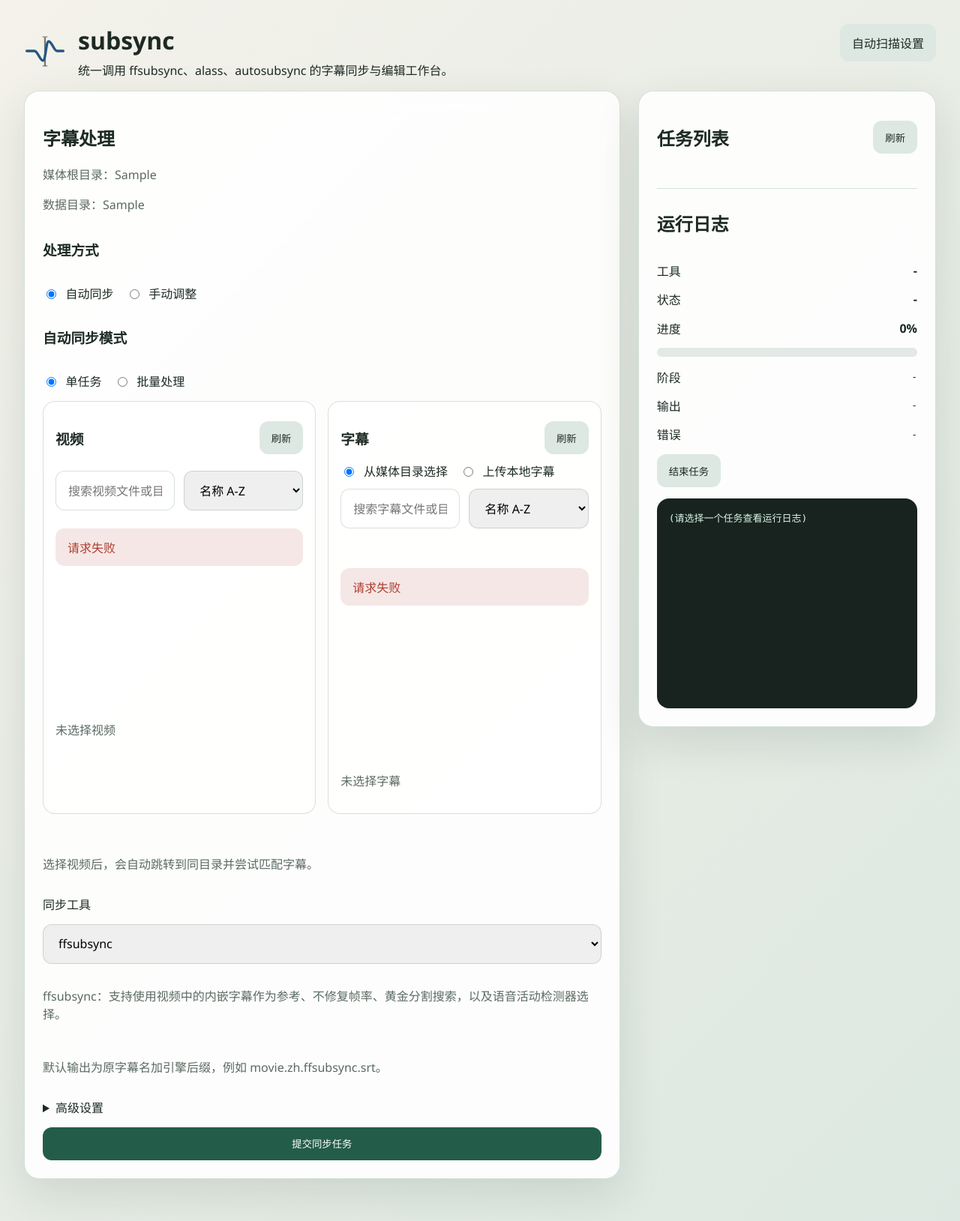
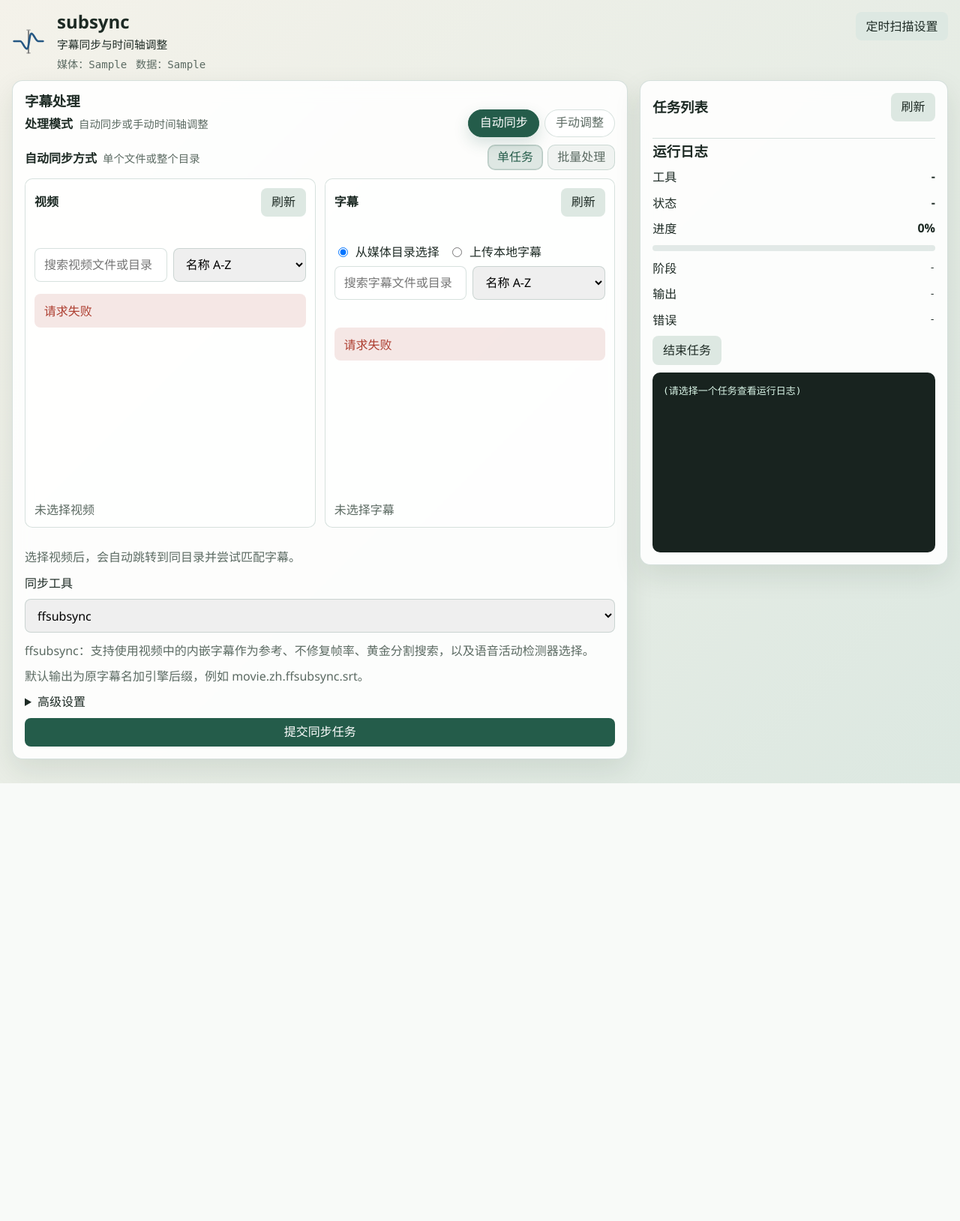
Before and after one commit to BlueBlueKitty/subsync, a Python web app: template templates/index.html in a window 1280 px wide. Shown: the whole page at 75% size. After the commit the page ends 1045 px from the top, so only its background shows below. Run offline with Jinja, Linux system fonts and the light colour scheme; the template is opened without the code that fills it: most values are stand-ins (such as "Sample title", 1, 10 or a date in 2020).

Commit message:
🐞 fix: 优化显示界面

```diff
--- a/static/app.css
+++ b/static/app.css
@@ -7,6 +7,9 @@
   --primary-hover: #1b4a3b;
   --border: rgba(36, 92, 74, 0.18);
   --danger: #ae3f31;
+  --radius-lg: 14px;
+  --radius-md: 10px;
+  --radius-sm: 8px;
 }
 
 * {
@@ -32,21 +35,21 @@
   background: var(--card);
   backdrop-filter: blur(12px);
   border: 1px solid var(--border);
-  border-radius: 20px;
-  box-shadow: 0 20px 60px rgba(17, 45, 34, 0.12);
+  border-radius: var(--radius-lg);
+  box-shadow: 0 14px 36px rgba(17, 45, 34, 0.1);
 }
 
 .login-card {
   width: min(440px, 100%);
-  padding: 2rem;
+  padding: 1.5rem;
 }
 
 .topbar {
   display: flex;
   justify-content: space-between;
-  gap: 1rem;
+  gap: 0.75rem;
   align-items: flex-start;
-  padding: 2rem 2rem 1rem;
+  padding: 1rem 1rem 0.75rem;
 }
 
 .brand-block,
@@ -62,12 +65,12 @@
   display: flex;
   flex-direction: column;
   justify-content: center;
-  gap: 0.35rem;
+  gap: 0.15rem;
 }
 
 .brand-logo {
-  width: 56px;
-  height: 72px;
+  width: 44px;
+  height: 58px;
   flex: 0 0 auto;
   display: block;
 }
@@ -75,74 +78,123 @@
 .brand-block h1,
 .login-brand h1 {
   margin: 0;
+  font-size: 1.5rem;
+  line-height: 1.1;
 }
 
 .brand-copy p,
 .login-card > p {
   margin: 0;
+  font-size: 0.92rem;
 }
 
 .topbar-actions {
   display: flex;
-  gap: 0.75rem;
+  gap: 0.5rem;
   align-items: center;
   flex-wrap: wrap;
 }
 
 .layout {
-  padding: 0 2rem 2rem;
+  padding: 0 1rem 1rem;
 }
 
 .workspace {
   display: grid;
   grid-template-columns: minmax(0, 2fr) minmax(320px, 1fr);
-  gap: 1.5rem;
+  gap: 1rem;
   align-items: start;
 }
 
 .card {
-  padding: 1.5rem;
-  margin: 0 auto 1.5rem;
+  padding: 1rem;
+  margin: 0 auto 1rem;
   width: 100%;
+}
+
+h1,
+h2,
+h3 {
+  margin: 0;
+  line-height: 1.2;
+}
+
+h2 {
+  font-size: 1.15rem;
+}
+
+h3 {
+  font-size: 1rem;
+}
+
+p {
+  margin: 0;
 }
 
 .quick-links {
   display: flex;
   justify-content: space-between;
   align-items: center;
-  gap: 1rem;
+  gap: 0.75rem;
 }
 
 .browser-grid {
   display: grid;
   grid-template-columns: repeat(auto-fit, minmax(280px, 1fr));
-  gap: 1rem;
-  margin-bottom: 1.5rem;
+  gap: 0.75rem;
+  margin-bottom: 1rem;
 }
 
 .browser {
   border: 1px solid var(--border);
-  border-radius: 16px;
-  padding: 1rem;
-  background: rgba(255, 255, 255, 0.7);
+  border-radius: var(--radius-md);
+  padding: 0.75rem;
+  background: rgba(255, 255, 255, 0.62);
+  display: flex;
+  flex-direction: column;
+  min-height: 0;
 }
 
 .browser-head,
 .status-row {
   display: flex;
   justify-content: space-between;
-  gap: 1rem;
+  gap: 0.75rem;
   align-items: center;
 }
 
+.browser-head {
+  min-height: 72px;
+  align-items: flex-start;
+}
+
+.browser-head-main {
+  display: flex;
+  justify-content: space-between;
+  align-items: center;
+  gap: 0.75rem;
+  width: 100%;
+}
+
+.browser-head-side {
+  display: flex;
+  flex-direction: column;
+  align-items: flex-end;
+  gap: 0.5rem;
+}
+
+.browser-head-side .mode-switch {
+  justify-content: flex-end;
+}
+
 .browser-actions {
-  margin: 0.75rem 0;
+  margin: 0.5rem 0;
 }
 
 .toolbar {
   display: flex;
-  gap: 0.75rem;
-  margin: 0.75rem 0;
+  gap: 0.5rem;
+  margin: 0.5rem 0;
 }
 
 .toolbar.compact {
@@ -153,34 +205,37 @@
   display: flex;
   gap: 0.4rem;
   flex-wrap: wrap;
-  margin-bottom: 0.75rem;
+  margin-bottom: 0.5rem;
 }
 
 .crumb {
-  padding: 0.45rem 0.7rem;
-  font-size: 0.9rem;
+  padding: 0.3rem 0.55rem;
+  font-size: 0.82rem;
 }
 
 .entries {
   display: flex;
   flex-direction: column;
-  gap: 0.5rem;
-  min-height: 240px;
-  max-height: 360px;
+  gap: 0.35rem;
+  min-height: 220px;
+  max-height: 340px;
   overflow: auto;
+  flex: 1 1 auto;
 }
 
 .entry,
 button,
 .button-link {
   border: 0;
-  border-radius: 12px;
-  padding: 0.8rem 1rem;
+  border-radius: var(--radius-sm);
+  padding: 0.6rem 0.85rem;
   background: var(--primary);
   color: white;
   cursor: pointer;
   text-decoration: none;
   transition: background 0.18s ease, transform 0.18s ease;
+  font: inherit;
+  line-height: 1.2;
 }
 
 .entry.file,
@@ -210,26 +265,26 @@
 
 input {
   width: 100%;
-  border-radius: 12px;
+  border-radius: var(--radius-sm);
   border: 1px solid var(--border);
-  padding: 0.85rem 1rem;
+  padding: 0.6rem 0.75rem;
   font: inherit;
 }
 
 textarea {
   width: 100%;
-  border-radius: 12px;
+  border-radius: var(--radius-sm);
   border: 1px solid var(--border);
-  padding: 0.85rem 1rem;
+  padding: 0.6rem 0.75rem;
   font: inherit;
   resize: vertical;
 }
 
 select {
   width: 100%;
-  border-radius: 12px;
+  border-radius: var(--radius-sm);
   border: 1px solid var(--border);
-  padding: 0.85rem 1rem;
+  padding: 0.6rem 0.75rem;
   font: inherit;
 }
 
@@ -242,19 +297,19 @@
 
 .stack {
   display: grid;
-  gap: 0.9rem;
+  gap: 0.65rem;
 }
 
 .advanced-grid {
   display: grid;
-  gap: 0.9rem;
-  margin-top: 1rem;
+  gap: 0.65rem;
+  margin-top: 0.75rem;
 }
 
 .checkbox {
   display: flex;
   align-items: center;
-  gap: 0.6rem;
+  gap: 0.45rem;
 }
 
 .checkbox input {
@@ -264,7 +319,7 @@
 .radio {
   display: flex;
   align-items: center;
-  gap: 0.6rem;
+  gap: 0.45rem;
 }
 
 .radio input {
@@ -273,13 +328,64 @@
 
 .mode-switch {
   display: flex;
-  gap: 1rem;
+  gap: 0.75rem;
   flex-wrap: wrap;
 }
 
+.segmented-switch {
+  display: inline-flex;
+  flex-wrap: wrap;
+  gap: 0.4rem;
+}
+
+.segmented-switch label {
+  cursor: pointer;
+}
+
+.segmented-switch input {
+  position: absolute;
+  opacity: 0;
+  pointer-events: none;
+}
+
+.switch-chip {
+  display: inline-flex;
+  align-items: center;
+  justify-content: center;
+  min-height: 36px;
+  padding: 0.55rem 0.9rem;
+  border-radius: 999px;
+  border: 1px solid var(--border);
+  background: rgba(255, 255, 255, 0.72);
+  color: var(--muted);
+  transition: all 0.18s ease;
+  line-height: 1.1;
+}
+
+.segmented-switch input:checked + .switch-chip {
+  color: white;
+  background: var(--primary);
+  border-color: var(--primary);
+  box-shadow: 0 8px 20px rgba(36, 92, 74, 0.18);
+}
+
+.segmented-switch.secondary-switch .switch-chip {
+  min-height: 32px;
+  padding: 0.45rem 0.75rem;
+  border-radius: 10px;
+  background: rgba(36, 92, 74, 0.06);
+}
+
+.segmented-switch.secondary-switch input:checked + .switch-chip {
+  background: rgba(36, 92, 74, 0.14);
+  color: var(--primary);
+  border-color: rgba(36, 92, 74, 0.22);
+  box-shadow: inset 0 0 0 1px rgba(36, 92, 74, 0.12);
+}
+
 .alert {
-  padding: 0.8rem 1rem;
-  border-radius: 12px;
+  padding: 0.65rem 0.8rem;
+  border-radius: var(--radius-sm);
   background: rgba(174, 63, 49, 0.12);
   color: var(--danger);
 }
@@ -305,18 +411,18 @@
 
 .log-panel {
   margin: 0;
-  padding: 1rem;
-  min-height: 280px;
+  padding: 0.85rem;
+  min-height: 240px;
   max-height: 60vh;
   overflow: auto;
-  border-radius: 16px;
+  border-radius: var(--radius-md);
   background: #18231f;
   color: #daf6e8;
 }
 
 .progress-bar {
   width: 100%;
-  height: 12px;
+  height: 8px;
   background: rgba(36, 92, 74, 0.12);
   border-radius: 999px;
   overflow: hidden;
@@ -330,17 +436,17 @@
 
 .task-list {
   display: grid;
-  gap: 1rem;
+  gap: 0.75rem;
   max-height: 42vh;
   overflow: auto;
 }
 
 .task-item {
   display: grid;
-  gap: 0.6rem;
-  padding: 1rem;
+  gap: 0.45rem;
+  padding: 0.75rem;
   border: 1px solid var(--border);
-  border-radius: 16px;
+  border-radius: var(--radius-md);
   background: rgba(255, 255, 255, 0.74);
   color: inherit;
   text-align: left;
@@ -354,21 +460,21 @@
 .task-item-head {
   display: flex;
   justify-content: space-between;
-  gap: 1rem;
+  gap: 0.75rem;
 }
 
 .task-sidebar {
   position: sticky;
   top: 1rem;
   display: grid;
-  gap: 1rem;
+  gap: 0.75rem;
 }
 
 .task-sidebar-head,
 .task-actions {
   display: flex;
   justify-content: space-between;
-  gap: 0.75rem;
+  gap: 0.5rem;
   align-items: center;
 }
 
@@ -378,13 +484,13 @@
 }
 
 .log-section {
-  padding-top: 0.5rem;
+  padding-top: 0.35rem;
   border-top: 1px solid var(--border);
 }
 
 .batch-preview {
   border-top: 1px solid var(--border);
-  padding-top: 0.75rem;
+  padding-top: 0.6rem;
 }
 
 .pair-list {
@@ -393,6 +499,83 @@
   display: grid;
   gap: 0.35rem;
   color: var(--muted);
+}
+
+.page-meta {
+  display: flex;
+  flex-wrap: wrap;
+  gap: 0.4rem 0.75rem;
+  font-size: 0.88rem;
+}
+
+.page-meta code,
+.status-row code {
+  max-width: 100%;
+  overflow-wrap: anywhere;
+}
+
+.compact-header {
+  display: grid;
+  gap: 0.35rem;
+}
+
+.section-heading {
+  display: grid;
+  gap: 0.2rem;
+}
+
+.section-heading p {
+  font-size: 0.9rem;
+}
+
+.inline-section {
+  display: flex;
+  justify-content: space-between;
+  align-items: center;
+  gap: 0.75rem;
+  flex-wrap: wrap;
+}
+
+.inline-section-copy {
+  display: flex;
+  align-items: baseline;
+  gap: 0.5rem;
+  flex-wrap: wrap;
+}
+
+.inline-section-copy .muted {
+  font-size: 0.9rem;
+}
+
+.head-switch {
+  margin-left: auto;
+}
+
+.muted-row {
+  display: flex;
+  flex-wrap: wrap;
+  gap: 0.35rem 0.75rem;
+}
+
+details > summary {
+  cursor: pointer;
+}
+
+.settings-grid {
+  display: grid;
+  grid-template-columns: minmax(0, 1.45fr) minmax(320px, 1fr);
+  gap: 1rem;
+  align-items: start;
+}
+
+.settings-side {
+  display: grid;
+  gap: 1rem;
+}
+
+.details-stack {
+  display: grid;
+  gap: 0.65rem;
 }
 
 @media (max-width: 768px) {
@@ -416,6 +599,10 @@
     grid-template-columns: 1fr;
   }
 
+  .settings-grid {
+    grid-template-columns: 1fr;
+  }
+
   .quick-links {
     flex-direction: column;
     align-items: flex-start;
@@ -426,4 +613,34 @@
     padding-left: 1rem;
     padding-right: 1rem;
   }
+
+  .status-row,
+  .task-actions {
+    flex-direction: column;
+    align-items: flex-start;
+  }
+
+  .inline-section,
+  .inline-section-copy {
+    flex-direction: column;
+    align-items: flex-start;
+  }
+
+  .head-switch {
+    margin-left: 0;
+  }
+
+  .browser-head {
+    min-height: 0;
+  }
+
+  .browser-head-main,
+  .browser-head-side {
+    width: 100%;
+    align-items: stretch;
+  }
+
+  .browser-head-side .mode-switch {
+    justify-content: flex-start;
+  }
 }
--- a/static/app.js
+++ b/static/app.js
@@ -769,7 +769,7 @@
       }
       const result = await response.json();
       renderSchedulerState(result);
-      successBox.textContent = "扫描设置已保存。";
+      successBox.textContent = "定时扫描设置已保存。";
       successBox.classList.remove("hidden");
     } catch (error) {
       errorBox.textContent = error.message;
@@ -793,7 +793,7 @@
       document.getElementById("scheduler-status-label").textContent = result.last_status || "-";
       document.getElementById("scheduler-last-summary").textContent = result.last_summary || "-";
       document.getElementById("scheduler-last-error").textContent = result.last_error || "-";
-      successBox.textContent = "已触发扫描任务。";
+      successBox.textContent = "已触发定时扫描任务。";
       successBox.classList.remove("hidden");
       setTimeout(() => refreshState().catch(() => {}), 500);
     } catch (error) {
--- a/templates/index.html
+++ b/templates/index.html
@@ -11,13 +11,17 @@
     <header class="topbar">
       <div class="brand-block">
         <img class="brand-logo" src="/static/logo.svg" alt="ffsubsync Web logo" />
-        <div class="brand-copy">
+        <div class="brand-copy compact-header">
           <h1>subsync</h1>
-          <p>统一调用 ffsubsync、alass、autosubsync 的字幕同步与编辑工作台。</p>
+          <p>字幕同步与时间轴调整</p>
+          <div class="page-meta muted">
+            <span>媒体：<code>{{ media_root }}</code></span>
+            <span>数据：<code>{{ data_root }}</code></span>
+          </div>
         </div>
       </div>
       <nav class="nav-links">
-        <a class="button-link secondary" href="/settings">自动扫描设置</a>
+        <a class="button-link secondary" href="/settings">定时扫描设置</a>
       </nav>
     </header>
 
@@ -25,44 +29,56 @@
       <div class="workspace">
         <section class="card">
           <h2>字幕处理</h2>
-          <p class="muted">媒体根目录：{{ media_root }}</p>
-          <p class="muted">数据目录：{{ data_root }}</p>
 
           <form id="task-form" class="stack" enctype="multipart/form-data">
             <section class="stack">
-              <h3>处理方式</h3>
-              <div class="mode-switch">
+              <div class="inline-section">
+                <div class="inline-section-copy">
+                  <h3>处理模式</h3>
+                  <p class="muted">自动同步或手动时间轴调整</p>
+                </div>
+                <div class="segmented-switch primary-switch head-switch">
                   <label class="radio">
                     <input type="radio" name="action_mode" value="auto" checked />
-                  自动同步
+                    <span class="switch-chip">自动同步</span>
                   </label>
                   <label class="radio">
                     <input type="radio" name="action_mode" value="manual" />
-                  手动调整
+                    <span class="switch-chip">手动调整</span>
                   </label>
+                </div>
               </div>
             </section>
 
             <section id="auto-submit-mode-panel" class="stack">
-              <h3>自动同步模式</h3>
-              <div class="mode-switch">
+              <div class="inline-section">
+                <div class="inline-section-copy">
+                  <h3>自动同步方式</h3>
+                  <p class="muted">单个文件或整个目录</p>
+                </div>
+                <div class="segmented-switch secondary-switch head-switch">
                   <label class="radio">
                     <input type="radio" name="auto_submit_mode" value="single" checked />
-                  单任务
+                    <span class="switch-chip">单任务</span>
                   </label>
                   <label class="radio">
                     <input type="radio" name="auto_submit_mode" value="batch" />
-                  批量处理
+                    <span class="switch-chip">批量处理</span>
                   </label>
+                </div>
               </div>
             </section>
 
             <div class="browser-grid">
               <section id="video-browser-card" class="browser" data-kind="video">
                 <div class="browser-head">
+                  <div class="browser-head-main">
                     <h3>视频</h3>
+                    <div class="browser-head-side">
                       <div class="toolbar compact">
                         <button type="button" class="secondary refresh-button">刷新</button>
+                      </div>
+                    </div>
                   </div>
                 </div>
                 <div class="toolbar">
@@ -118,9 +134,13 @@
 
               <section class="browser subtitle-browser" data-kind="subtitle">
                 <div class="browser-head">
+                  <div class="browser-head-main">
                     <h3>字幕</h3>
+                    <div class="browser-head-side">
                       <div class="toolbar compact">
                         <button type="button" class="secondary refresh-button">刷新</button>
+                      </div>
+                    </div>
                   </div>
                 </div>
                 <div class="mode-switch">
@@ -169,7 +189,7 @@
                 <option value="alass">alass</option>
                 <option value="autosubsync">autosubsync</option>
               </select>
-              <p id="sync-tool-hint" class="hint">ffsubsync：通用性较强；alass：通常更快，也支持参考字幕；autosubsync：基于语音检测，仅支持视频作为参考。</p>
+              <p id="sync-tool-hint" class="hint">ffsubsync 通用，alass 偏快，autosubsync 偏语音场景。</p>
 
               <p class="hint" id="output-preview">默认输出为原字幕名加引擎后缀，例如 `movie.zh.ffsubsync.srt`。</p>
 
@@ -322,7 +342,7 @@
             <section id="manual-mode-panel" class="stack hidden">
               <label for="manual_offset_seconds">整体偏移秒数</label>
               <input id="manual_offset_seconds" name="manual_offset_seconds" type="number" step="0.1" value="0" />
-              <p class="hint">正数表示整体后移，负数表示整体前移，例如 `2.5` 或 `-1.2`。</p>
+              <p class="hint">正数后移，负数前移，例如 `2.5` 或 `-1.2`。</p>
 
               <div class="mode-switch">
                 <label class="radio">
@@ -334,7 +354,7 @@
                   下载到本地
                 </label>
               </div>
-              <p class="hint">默认文件名为原字幕名加 `.shifted`，冲突时自动追加 `1`、`2`。</p>
+              <p class="hint">输出文件默认追加 `.shifted`，冲突时自动编号。</p>
 
               <div id="home-shift-save-panel" class="stack hidden">
                 <section class="browser" data-kind="subtitle" data-role="home-shift-output-dir">
--- a/templates/tasks.html
+++ b/templates/tasks.html
@@ -14,7 +14,7 @@
       </div>
       <nav class="nav-links">
         <a class="button-link secondary" href="/">返回首页</a>
-        <a class="button-link secondary" href="/settings">自动扫描设置</a>
+        <a class="button-link secondary" href="/settings">定时扫描设置</a>
       </nav>
     </header>
 
```
Also changed, not shown: app/config.py (+10 -2 lines), app/logging_utils.py (+18 -2 lines), app/services/scheduler.py (+6 -4 lines), templates/settings.html (+28 -11 lines), templates/subtitle_tools.html (+5 -5 lines), README.md, images/home.png (added), images/settings.png (added), 1 other file. Lines whose indentation alone changed are shown as unchanged.
